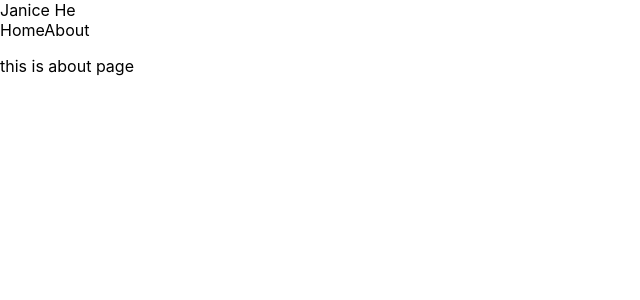
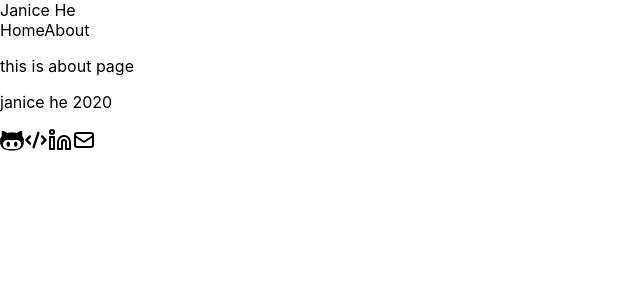
Before and after one commit to JaniceHe26/portfolio-nextjs, a Next.js app: page /about in a window 1280 px wide. Shown: the top 300 px of the page, without its empty margins (0-640 px from the left). Built offline with nearby package versions, Linux system fonts and the light colour scheme.

Commit message:
installed react-icons, added icons for footer

```diff
--- a/package.json
+++ b/package.json
@@ -8,6 +8,7 @@
     "start": "next start"
   },
   "dependencies": {
+    "@react-icons/all-files": "^4.1.0",
     "next": "10.0.5",
     "react": "17.0.1",
     "react-dom": "17.0.1"
--- a/src/components/Footer/Footer.tsx
+++ b/src/components/Footer/Footer.tsx
@@ -1,14 +1,45 @@
 import React, { ReactElement } from 'react';
+import { GoOctoface } from '@react-icons/all-files/go/GoOctoface';
+import { HiCode } from '@react-icons/all-files/hi/HiCode';
+import { FiLinkedin } from '@react-icons/all-files/fi/FiLinkedin';
+import { HiOutlineMail } from '@react-icons/all-files/hi/HiOutlineMail';
+
+
+// const iconStyle = {
+
+// }
+
 
 export default function Footer(): ReactElement {
   return (
-    <>
+    <div>
       <footer>
-        <a href='' target='_blank' rel='noopener noreferrer'></a>
-        <a href='' target='_blank' rel='noopener noreferrer'></a>
-        <a href='' target='_blank' rel='noopener noreferrer'></a>
-        <a href='' target='_blank' rel='noopener noreferrer'></a>
+        <p> janice he 2020 </p>
+        <a
+          href='https://github.com/JaniceHe26'
+          target='_blank'
+          rel='noopener noreferrer'>
+            <GoOctoface aria-label='Click here for Github' size='1.5rem'/>
+        </a>
+        <a
+          href='https://github.com/JaniceHe26/portfolio-nextjs'
+          target='_blank'
+          rel='noopener noreferrer'>
+          <HiCode aria-label='Click here for source code' size='1.5rem' />
+        </a>
+        <a
+          href='https://www.linkedin.com/in/janicehe26'
+          target='_blank'
+          rel='noopener noreferrer'>
+          <FiLinkedin aria-label='Click here for my LinkedIn' size='1.5rem'/>
+        </a>
+        <a
+          href='mailto:janicehe26@gmail.com'
+          target='_blank'
+          rel='noopener noreferrer'>
+          <HiOutlineMail aria-label='Click here to email me' size='1.5rem'/>
+        </a>
       </footer>
-    </>
+    </div>
   )
 }
--- a/src/components/Layout/Layout.tsx
+++ b/src/components/Layout/Layout.tsx
@@ -1,5 +1,6 @@
 import React, { ReactElement } from 'react';
 import Nav from '../Nav/Nav';
+import Footer from '../Footer/Footer';
 
 interface LayoutProps {
   children: ReactElement
@@ -10,6 +11,7 @@ export default function Layout(props: LayoutProps): ReactElement {
     <>
       <Nav />
       {props.children}
+      <Footer />
     </>
   )
 }
--- a/src/components/Nav/Nav.tsx
+++ b/src/components/Nav/Nav.tsx
@@ -9,6 +9,7 @@ import Link from 'next/link';
 export default function Nav(): ReactElement {
   return (
     <>
+      <title>Janice He</title>
       <header>
         Janice He
       </header>
```
Also changed, not shown: src/pages/index.tsx (line endings or trailing spaces), 2 other files (tests, documents, lock files or other folders).
